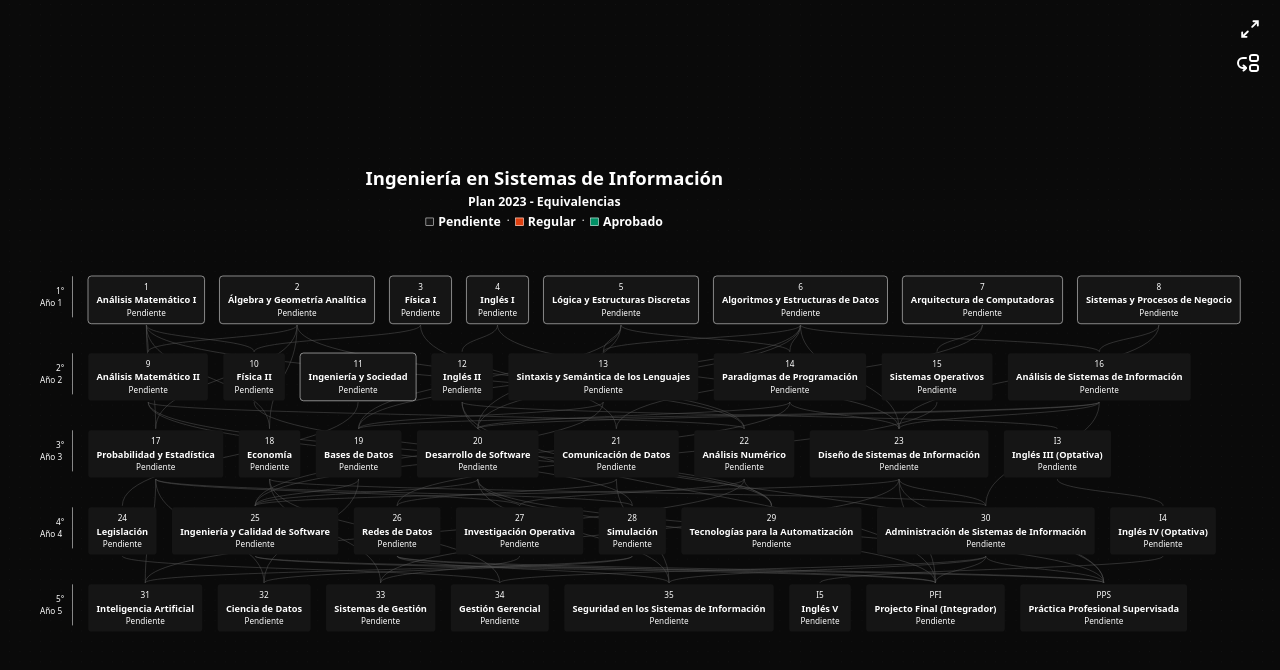
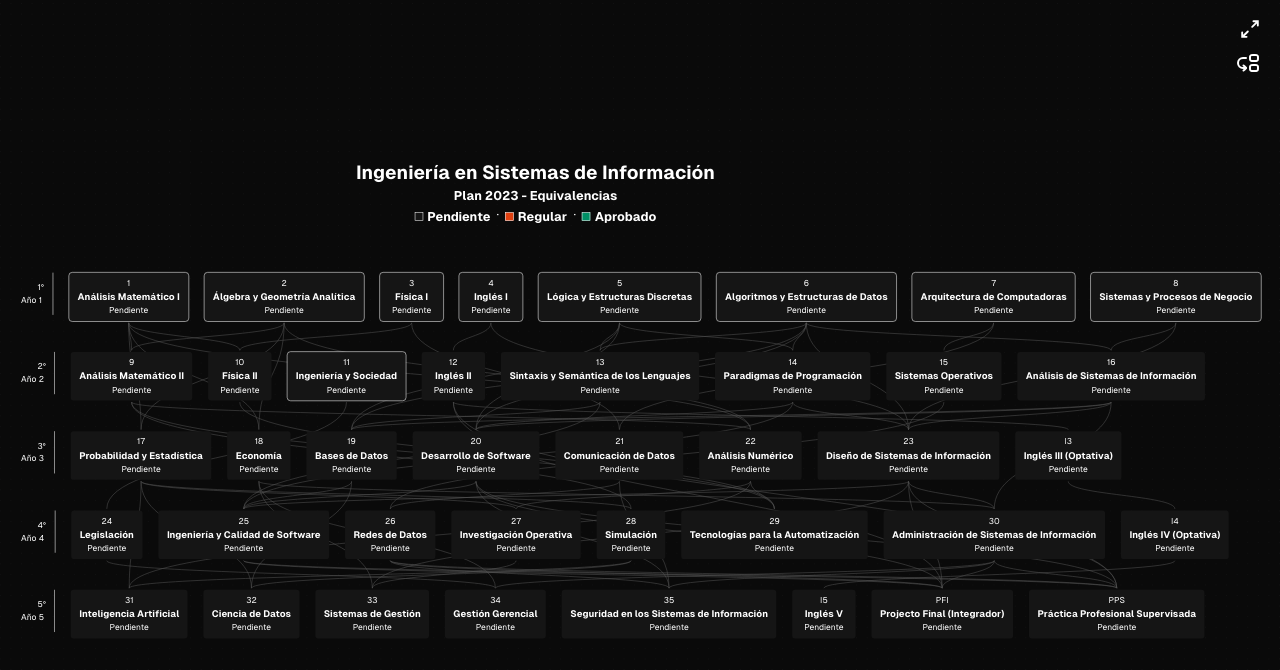
Before and after one commit to httpniki/correlativy, a React (Vite) app: page / in a window 1280 px wide. Shown: the top 670 px of the page. Built offline with nearby package versions, Linux system fonts and the light colour scheme.

Commit message:
update font

```diff
--- a/package.json
+++ b/package.json
@@ -10,6 +10,7 @@
     "lint": "eslint ."
   },
   "dependencies": {
+    "@fontsource/geist-sans": "^5.2.5",
     "@tailwindcss/vite": "4.2.1",
     "@xyflow/react": "12.10.1",
     "express": "5.2.1",
--- a/src/hooks/useLayout.ts
+++ b/src/hooks/useLayout.ts
@@ -5,7 +5,7 @@ export default function useLayout(refPanel: React.RefObject<HTMLDivElement | nul
 
    function fitViewport() {
       const PANEL_HEIGHT = refPanel.current?.getBoundingClientRect().height ?? 0
-      fitView({ padding: { top: `${PANEL_HEIGHT}px`, left: '40px', right: '40px', bottom: '40px' } })
+      fitView({ padding: { top: `${PANEL_HEIGHT}px`, left: '20px', right: '20px', bottom: '40px' } })
    }
 
    return {
--- a/src/index.css
+++ b/src/index.css
@@ -1,3 +1,8 @@
+@import "@fontsource/geist-sans/400.css";
+@import "@fontsource/geist-sans/500.css";
+@import "@fontsource/geist-sans/700.css";
+@import "@fontsource/geist-sans/900.css";
+
 @import "tailwindcss";
 
 @theme {
@@ -10,6 +15,7 @@
    --color-passed-hover: #008055;
 
    --animate-scale-in: scale-in 0.3s forwards;
+   --font-sans: "Geist Sans", sans-serif, system-ui;
 
    @keyframes scale-in {
       from {
@@ -38,8 +44,13 @@
    box-shadow: 0 0 10px var(--color-shadow-passed);
 }
 
+@layer base {
+   body {
+      @apply font-sans;
+   }
+}
+
 :root {
-   font-family: system-ui, Avenir, Helvetica, Arial, sans-serif;
    line-height: 1.5;
    font-weight: 400;
 
```
Also changed, not shown: 1 other file (tests, documents, lock files or other folders).
